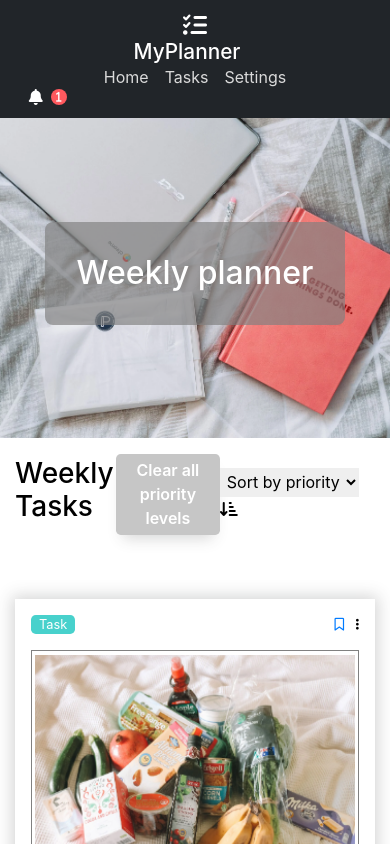
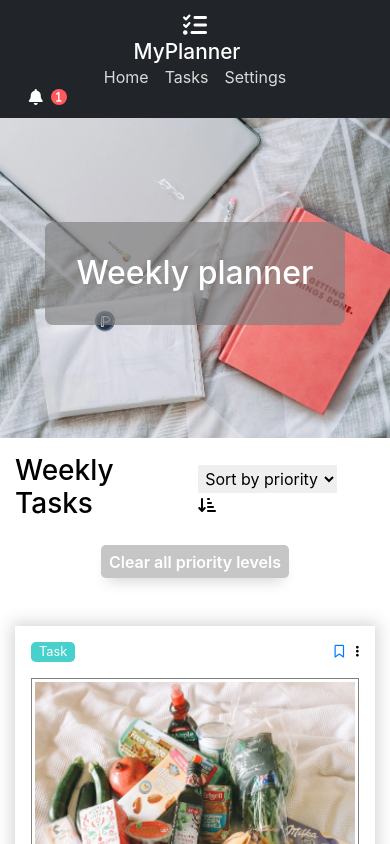
Before and after one commit to miroslavmihok/FE20-CR2-MiroslavMihok, a plain HTML site: page index.html in a window 390 px wide. Shown: the top 844 px of the page. Drawn offline with nearby package versions, Linux system fonts and the light colour scheme.

Commit message:
updated clear layout and footer layout to be centered - better responsiveness

```diff
--- a/index.html
+++ b/index.html
@@ -54,10 +54,8 @@
         <div class="container">
           <!-- start of MAIN HEADER SECTION -->
           <div class="container__header">
+            <div class="container__header_top">
               <h3>Weekly Tasks</h3>
-            <div class="clear_priorities">
-              <button class="clear_priorities_button">Clear all priority levels</button>
-            </div>
               <div class="container__header_sorting">
                 <select
                   name="select_priority"
@@ -70,6 +68,12 @@
                   <option value="Descending">Descending</option>
                 </select>
                 <i class="fa-solid fa-arrow-down-short-wide" id="filter-icon"></i>
+              </div>
+            </div>
+            <div class="container__header_bottom">
+              <div class="clear_priorities">
+                <button class="clear_priorities_button">Clear all priority levels</button>
+              </div>
             </div>
           </div>
           <!-- end of MAIN HEADER SECTION -->
--- a/scss/_footer.scss
+++ b/scss/_footer.scss
@@ -32,6 +32,8 @@ footer {
             color: $--clr-white;
             margin: 1rem 0 3rem 0;
             font-size: 0.8rem;
+            @include flex-align();
+            flex-flow: column;
 
             input {
                 height: 1.5rem;
@@ -39,6 +41,7 @@ footer {
                 border: none;
                 padding: 0 0.7rem;
                 border-radius: 0.3rem;
+                margin-bottom: 0.5rem;
             }
 
             button {
--- a/scss/_main-header.scss
+++ b/scss/_main-header.scss
@@ -3,11 +3,20 @@
 @import "variables";
 
 .container__header {
-  width: 100%;
-  height: fit-content;
-  @include flex-align();
-  justify-content: space-between;
-  padding: 1rem 0;
+  .container__header_top {
+    width: 100%;
+    height: fit-content;
+    @include flex-align();
+    justify-content: space-between;
+    padding: 1rem 0;
+  }
+
+  .container__header_bottom {
+    width: 100%;
+    height: fit-content;
+    @include flex-align();
+    justify-content: center;
+  }
 
   .clear_priorities_button {
     font-weight: 600;
```
Also changed, not shown: scss/styles.css, 1 other file. Lines whose indentation alone changed are shown as unchanged.
